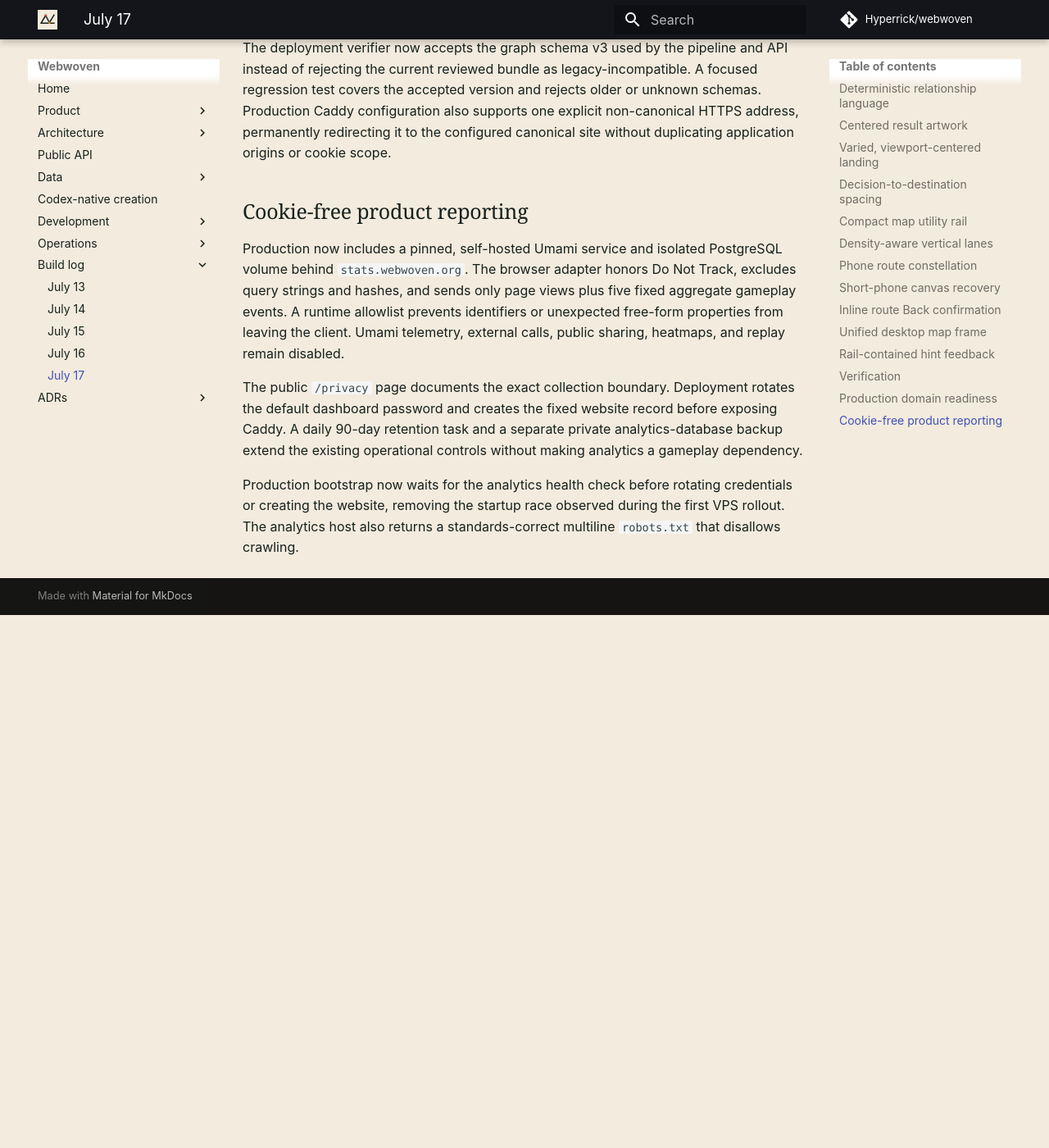
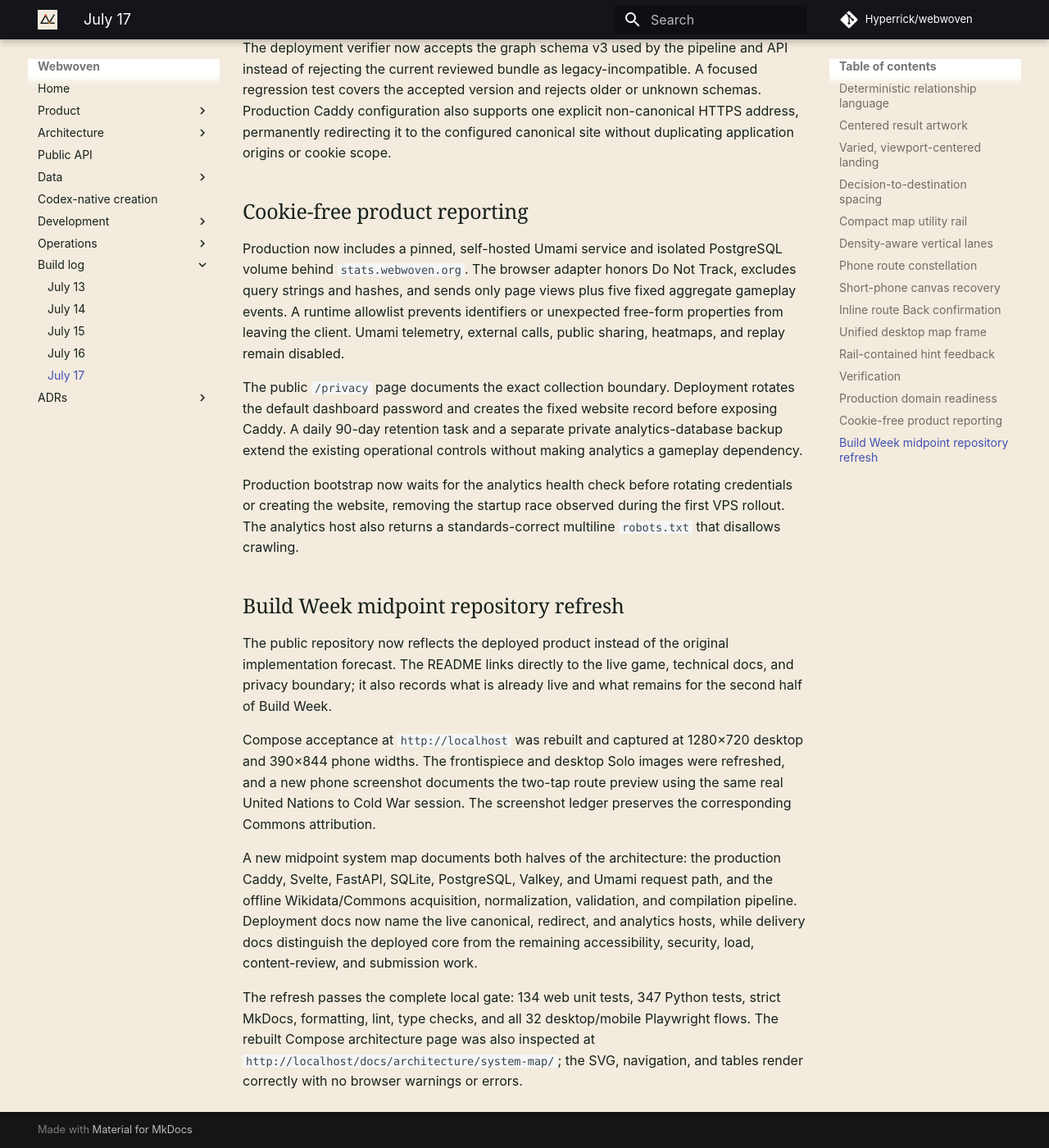
Before and after one commit to Hyperrick/webwoven, an MkDocs documentation site: the page built from docs/build-log/2026-07-17.md, in a window 1280 px wide and 1400 px high, scrolled down 4882 px. Shown: the whole window at 82% size. Built offline with MkDocs 1.6.1 and Material for MkDocs 9.7.7, drawn with Linux system fonts in a browser that asks for light colours; comment, search, counter and statistics services are not loaded; before the commit the page ends 5632 px from its top, so only the background shows below that.

Commit message:
docs: publish Build Week midpoint update

```diff
--- a/docs/build-log/2026-07-17.md
+++ b/docs/build-log/2026-07-17.md
@@ -194,3 +194,26 @@
 Production bootstrap now waits for the analytics health check before rotating credentials or
 creating the website, removing the startup race observed during the first VPS rollout.
 The analytics host also returns a standards-correct multiline `robots.txt` that disallows crawling.
+
+## Build Week midpoint repository refresh
+
+The public repository now reflects the deployed product instead of the original implementation
+forecast. The README links directly to the live game, technical docs, and privacy boundary; it also
+records what is already live and what remains for the second half of Build Week.
+
+Compose acceptance at `http://localhost` was rebuilt and captured at 1280×720 desktop and 390×844
+phone widths. The frontispiece and desktop Solo images were refreshed, and a new phone screenshot
+documents the two-tap route preview using the same real United Nations to Cold War session. The
+screenshot ledger preserves the corresponding Commons attribution.
+
+A new midpoint system map documents both halves of the architecture: the production Caddy,
+Svelte, FastAPI, SQLite, PostgreSQL, Valkey, and Umami request path, and the offline
+Wikidata/Commons acquisition, normalization, validation, and compilation pipeline. Deployment docs
+now name the live canonical, redirect, and analytics hosts, while delivery docs distinguish the
+deployed core from the remaining accessibility, security, load, content-review, and submission
+work.
+
+The refresh passes the complete local gate: 134 web unit tests, 347 Python tests, strict MkDocs,
+formatting, lint, type checks, and all 32 desktop/mobile Playwright flows. The rebuilt Compose
+architecture page was also inspected at `http://localhost/docs/architecture/system-map/`; the SVG,
+navigation, and tables render correctly with no browser warnings or errors.
--- a/mkdocs.yml
+++ b/mkdocs.yml
@@ -25,6 +25,7 @@
       - Delivery and acceptance: product/delivery.md
   - Architecture:
       - Overview: architecture/overview.md
+      - Midpoint system map: architecture/system-map.md
       - State machines: architecture/state-machines.md
       - Security model: architecture/security.md
   - Public API: api/index.md
```
Also changed, not shown: README.md (+21 -0 lines), docs/architecture/system-map.md (added, +76 -0 lines), docs/assets/screenshots/README.md (+7 -5 lines), docs/index.md (+9 -6 lines), docs/operations/deployment.md (+4 -2 lines), docs/product/delivery.md (+14 -0 lines), docs/assets/architecture-midpoint.svg (added), docs/assets/screenshots/frontispiece.webp, docs/assets/screenshots/mobile-route-preview.webp (added), docs/assets/screenshots/solo-map.webp.
